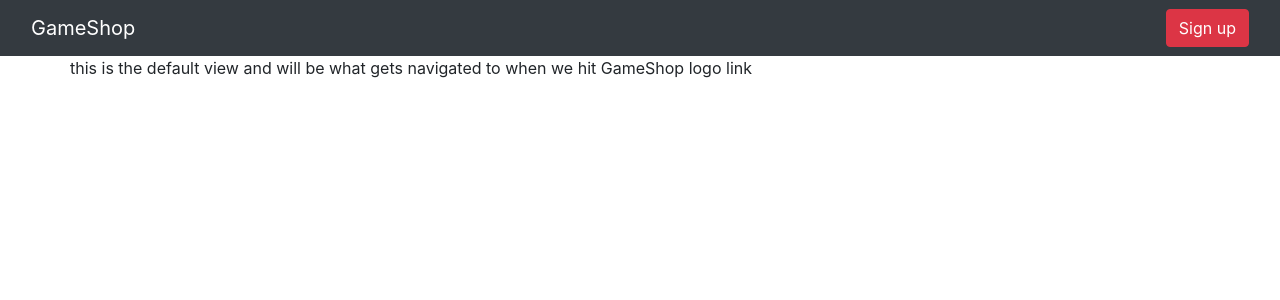
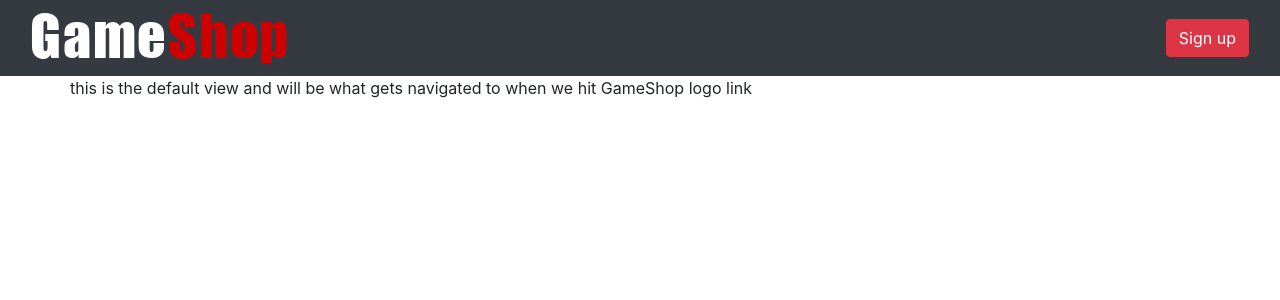
Before and after one commit to Rod97/game-shop, an Angular app in the folder Angular/Gameshop/: page /main in a window 1280 px wide. Shown: the top 300 px of the page. Built offline with nearby package versions, Linux system fonts and the light colour scheme.

Commit message:
added logo and browser icon

```diff
--- a/Angular/Gameshop/src/app/app.component.html
+++ b/Angular/Gameshop/src/app/app.component.html
@@ -1,6 +1,6 @@
 <nav class="navbar navbar-expand-lg navbar-dark bg-dark">
     <div class="container-fluid">
-        <a class="navbar-brand" routerLink="">GameShop</a> <!--instead of gameshop we could include a logo here-->
+        <a class="navbar-brand" routerLink=""><img src="../assets/GameShopTitle.png"></a> <!--instead of gameshop we could include a logo here-->
         <ul class="navbar-nav me-auto mb-2 mb-lg-0">
             <li class="nav-item">
                 <a class="btn btn-danger" routerLink="/register">Sign up</a>
```
Also changed, not shown: Angular/Gameshop/src/assets/GameShopTitle.png (added), 1 other file (tests, documents, lock files or other folders).
